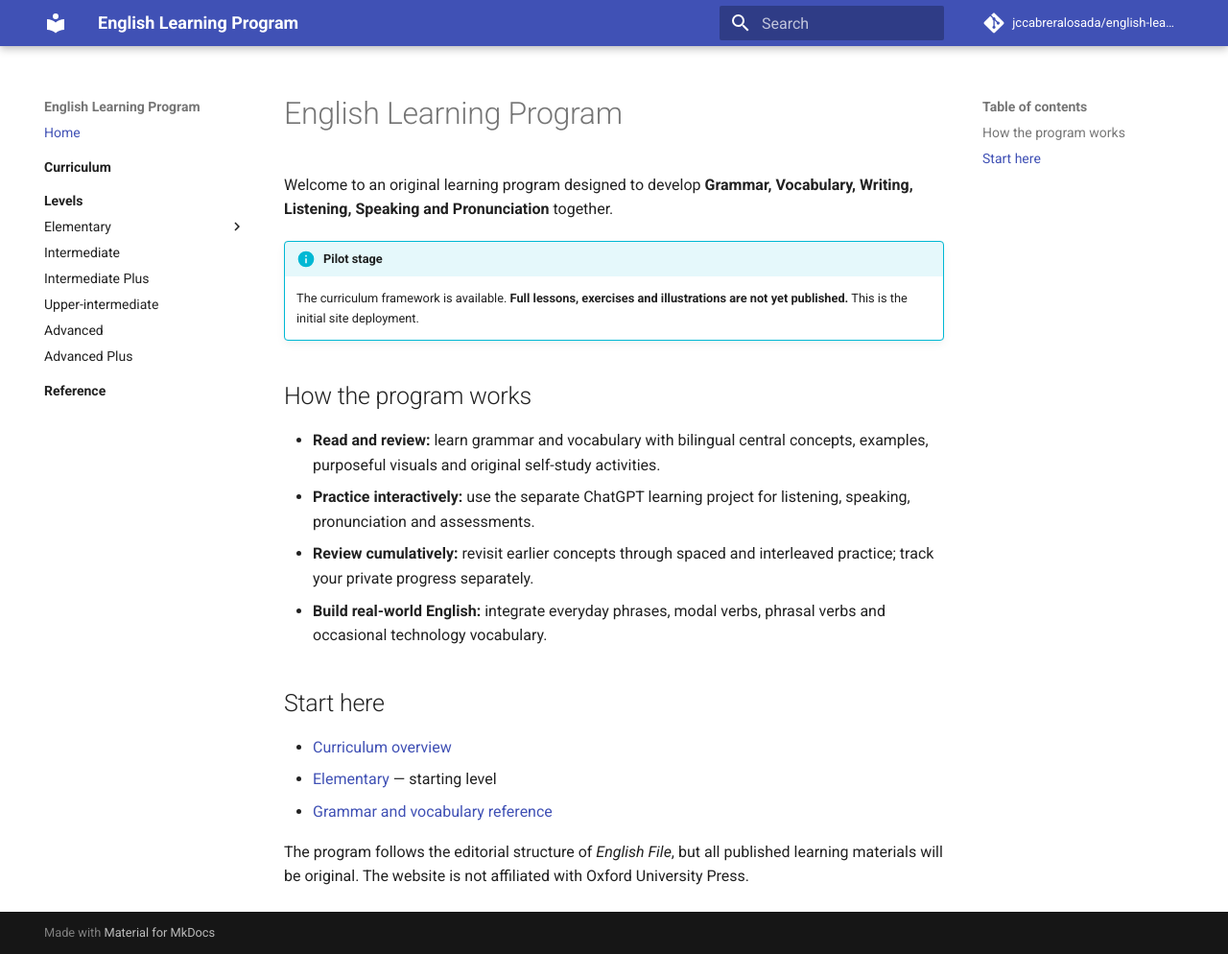
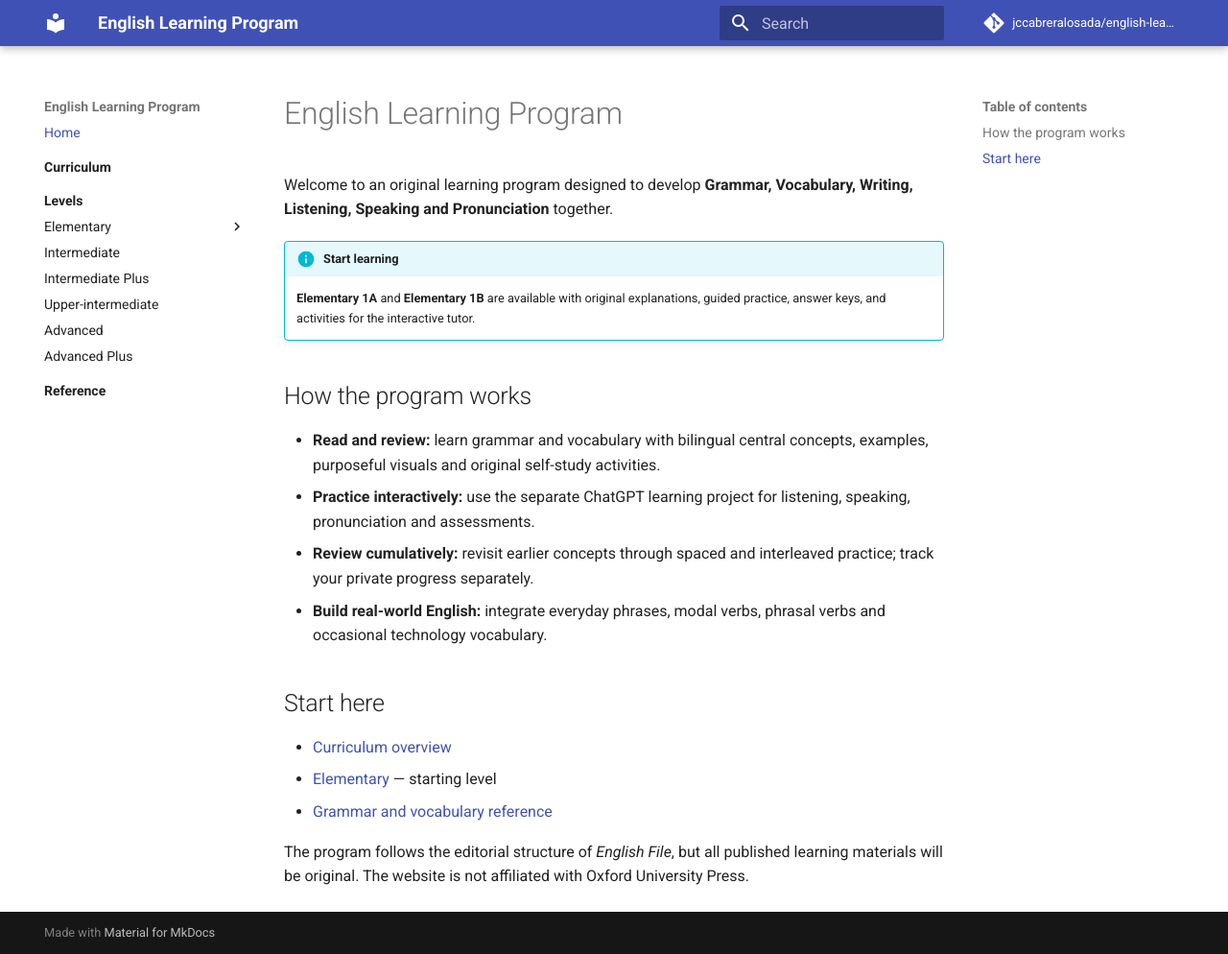
Before and after one commit to jccabreralosada/english-learning-course, an MkDocs documentation site: the page built from docs/index.md, in a window 1280 px wide and 994 px high. Shown: the whole window at 96% size. Built offline with MkDocs 1.6.1 and Material for MkDocs 9.7.7, drawn with Linux system fonts in a browser that asks for light colours; comment, search, counter and statistics services are not loaded.

```diff
--- a/docs/index.md
+++ b/docs/index.md
@@ -2,8 +2,8 @@
 
 Welcome to an original learning program designed to develop **Grammar, Vocabulary, Writing, Listening, Speaking and Pronunciation** together.
 
-!!! info "Pilot stage"
-    The curriculum framework is available. **Full lessons, exercises and illustrations are not yet published.** This is the initial site deployment.
+!!! info "Start learning"
+    **Elementary 1A** and **Elementary 1B** are available with original explanations, guided practice, answer keys, and activities for the interactive tutor.
 
 ## How the program works
 
```
